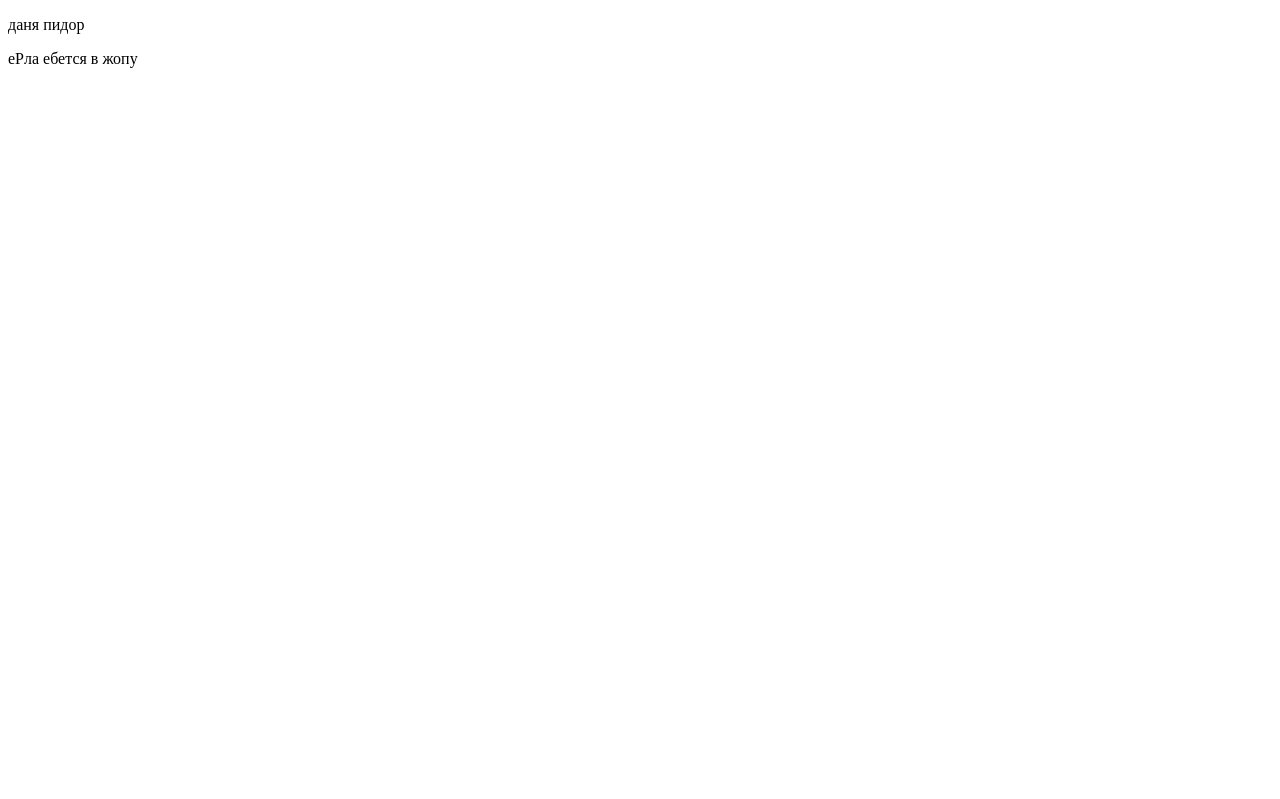
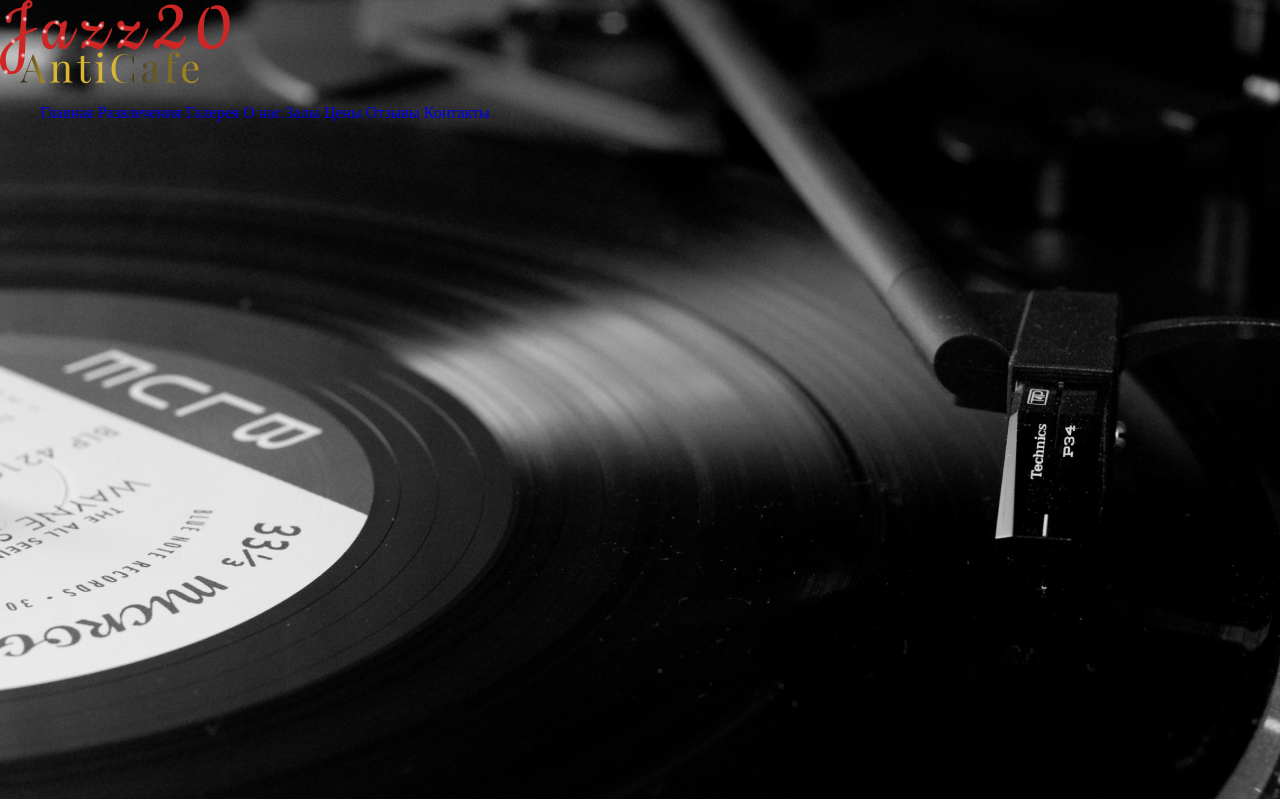
Before and after one commit to talaybekovErlan/anticafe, a plain HTML site: page index.html in a window 1280 px wide. Shown: the top 799 px of the page. Drawn offline with Linux system fonts and the light colour scheme.

Commit message:
header init

```diff
--- a/index.html
+++ b/index.html
@@ -4,12 +4,27 @@
     <meta charset="UTF-8">
     <meta http-equiv="X-UA-Compatible" content="IE=edge">
     <meta name="viewport" content="width=device-width, initial-scale=1.0">
+    <link rel="stylesheet" href="/anticafe/style.css">
     <title>Document</title>
 </head>
 <body>
     <header class="header">
-        <p>даня пидор</p>
-        <a>еРла ебется в жопу</a>
+        <nav class="header-nav">
+            <img src="./img/logo.png" alt="Jazz20 - Anticafe">
+            <ul class="header-nav__menu">
+                <a class="header-nav__list" href="#">Главная</a>
+                <a class="header-nav__list" href="#">Развлечения</a>
+                <a class="header-nav__list" href="#">Галерея</a>
+                <a class="header-nav__list" href="#">О нас</a>
+                <a class="header-nav__list" href="#">Залы</a>
+                <a class="header-nav__list" href="#">Цены</a>
+                <a class="header-nav__list" href="#">Отзывы</a>
+                <a class="header-nav__list" href="#">Контакты</a>
+            </ul>
+        </nav>
+        <div class="header-cont">
+
+        </div>
     </header>
 </body>
 </html>
--- /dev/null
+++ b/style.css
@@ -0,0 +1,21 @@
+*{
+    box-sizing: border-box;
+}
+
+body{
+    margin: 0;
+    padding: 0;
+}
+a{
+    text-decoration: none;
+}
+
+/* HEADER */
+
+.header{
+    background-image: url(/anticafe/img/header-bg.jpg);
+    height: 1013px;
+    background-position: center;
+    background-size: cover;
+    background-repeat: no-repeat;
+}
```
Also changed, not shown: img/logo.png (added).
